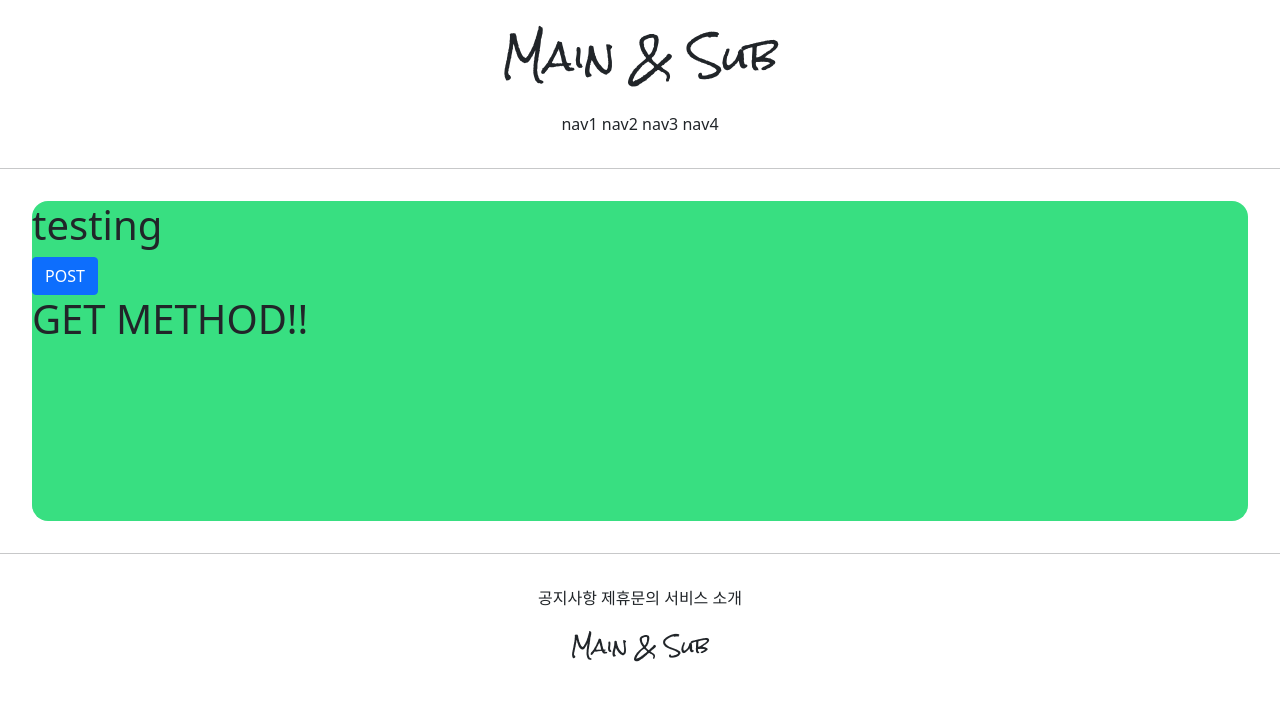
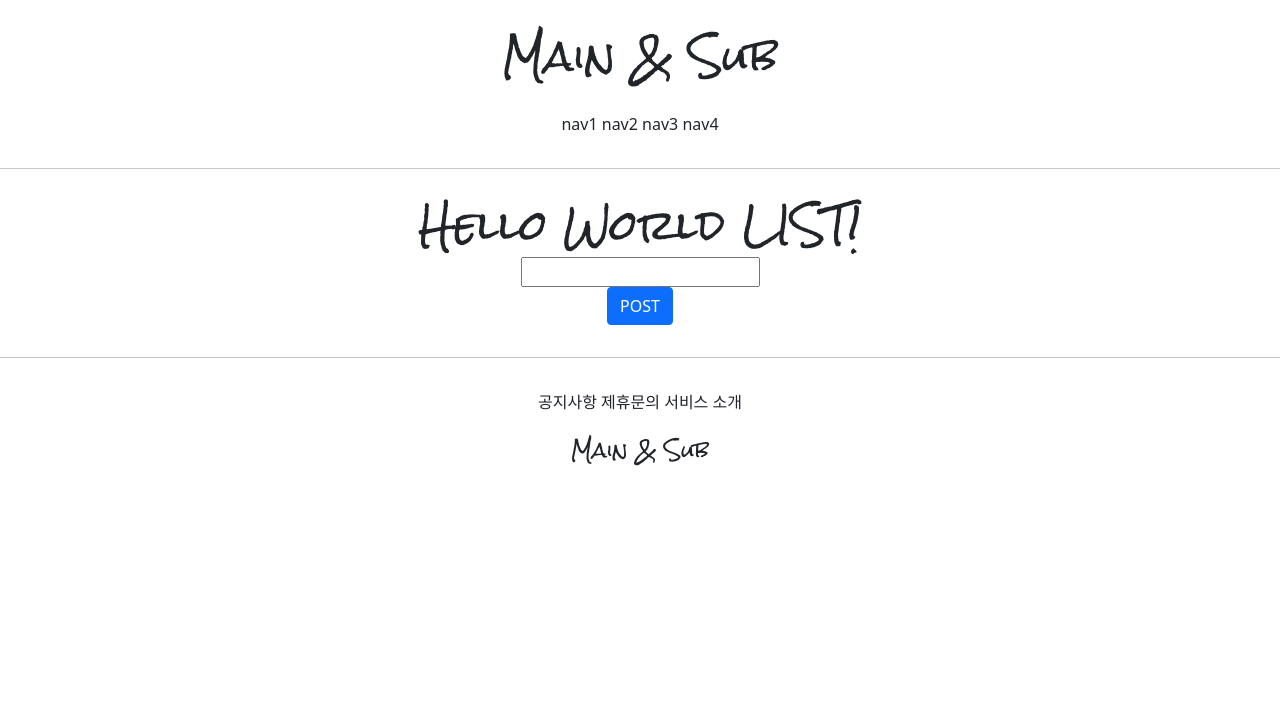
Before and after one commit to xxoellie/selfdjango, a Django app: page /accounts/hello_world/ in a window 1280 px wide. Shown: the top 701 px of the page. Run offline with Django 3.2, Linux system fonts and the light colour scheme; parts of the project's set-up code (start-up, migrations or seed data) failed here and were passed over.

Commit message:
8/6 django self study commit 8

```diff
--- a/accountapp/templates/accountapp/hello_world.html
+++ b/accountapp/templates/accountapp/hello_world.html
@@ -2,17 +2,22 @@
 
 {% block content %}
 
-    <div style="height : 20rem; background-color : #38df81; border-radius: 1rem; margin:2rem;">
-        <h1>
-            testing
+    <div style="text-align: center; border-radius: 1rem; margin:2rem;">
+        <h1 style="font-family: 'Rock Salt', cursive;">
+            Hello World LIST!
         </h1>
         <form action="/accounts/hello_world/" method="post">
             {% csrf_token %}
+            <div>
+                <input type="text" name="hello_world_input">
+            </div>
             <input type="submit" class="btn btn-primary" value="POST">
         </form>
 
+        {%  if hello_world_output %}
         <h1>
-            {{ text }}
+            {{ hello_world_output.text }}
         </h1>
+        {% endif %}
     </div>
 {% endblock %}
--- a/accountapp/views.py
+++ b/accountapp/views.py
@@ -2,11 +2,20 @@ from django.http import HttpResponse
 from django.shortcuts import render
 
 # Create your views here.
+from accountapp.models import HelloWorld
+
 
 def hello_world(request):
 
     if request.method == "POST":
-        return render(request, 'accountapp/hello_world.html', context={'text': 'POST METHOD!!'})
+
+        temp = request.POST.get('hello_world_input')
+
+        new_hello_world = HelloWorld()
+        new_hello_world.text = temp
+        new_hello_world.save()
+
+        return render(request, 'accountapp/hello_world.html', context={'hello_world_output': new_hello_world })
 
     else :
         return render(request, 'accountapp/hello_world.html', context={'text': 'GET METHOD!!'})
```
